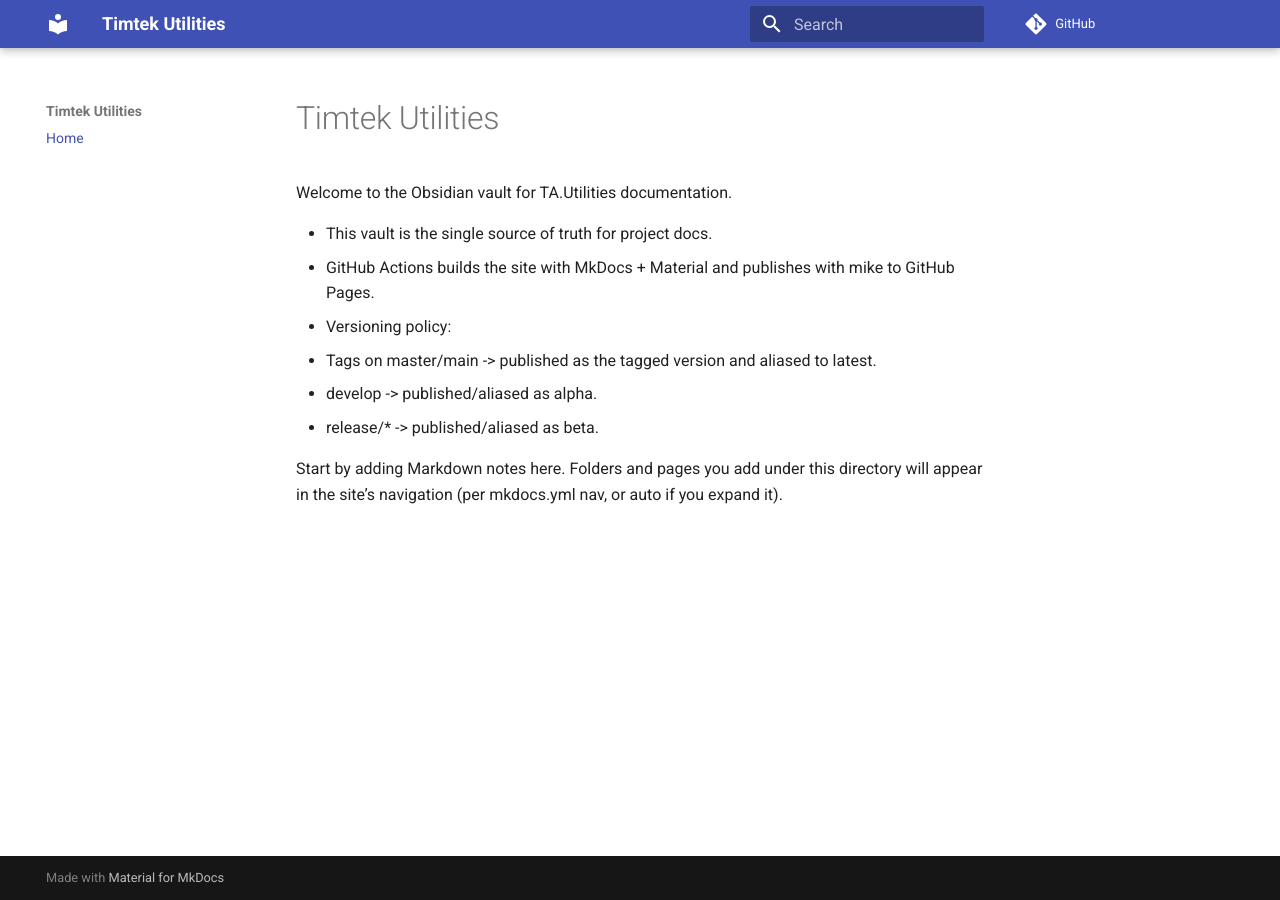
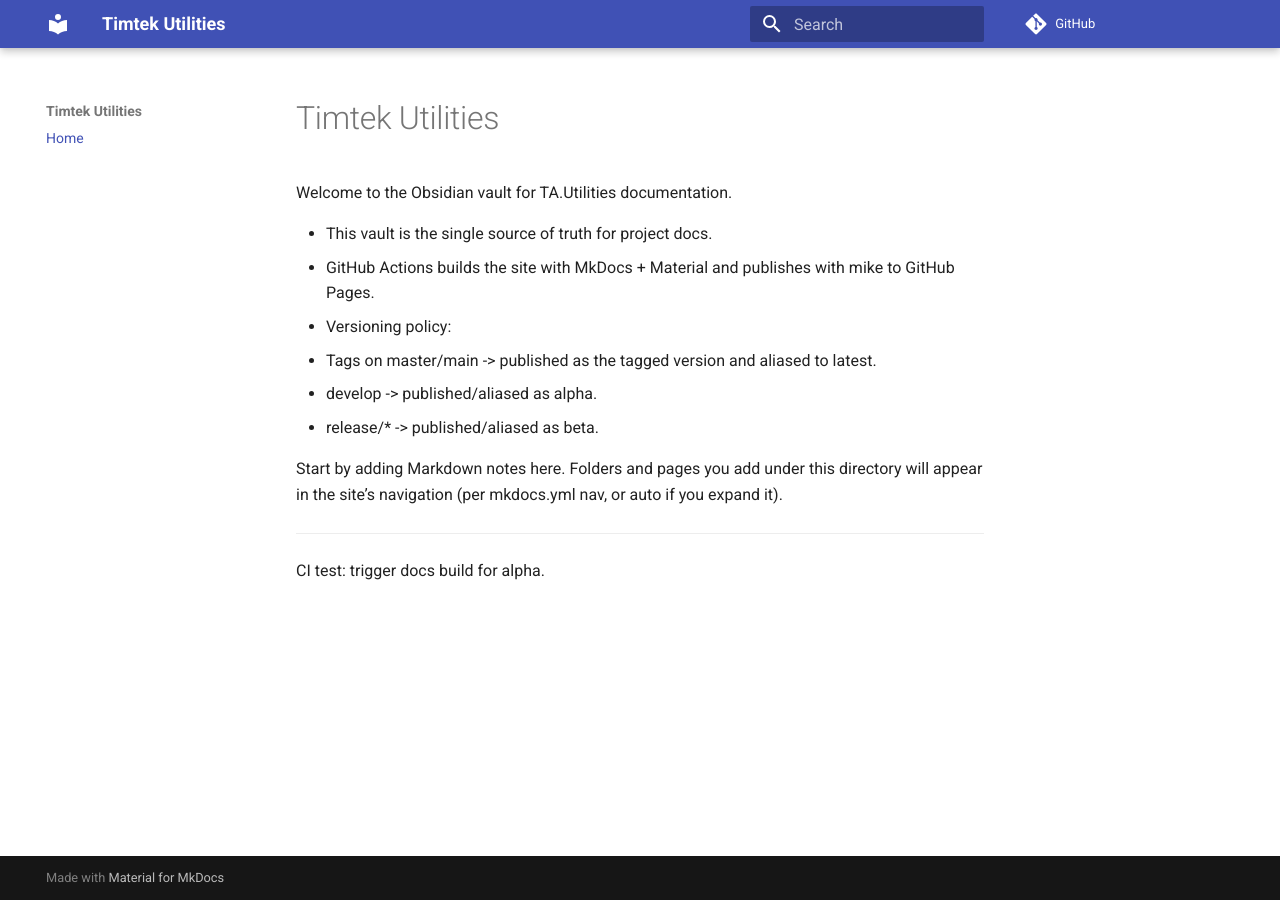
Before and after one commit to Tigra-Astronomy/TA.Utilities, an MkDocs documentation site: the page built from Documentation/Timtek Utilities/index.md, in a window 1280 px wide. Built offline with MkDocs 1.6.1 and Material for MkDocs 9.7.7, drawn with Linux system fonts in a browser that asks for light colours; comment, search, counter and statistics services are not loaded; the version menu is left out.

Commit message:
docs: trigger build; use GitVersion SemVer for mike versions and keep alpha/beta aliases rolling

```diff
--- a/Documentation/Timtek Utilities/index.md
+++ b/Documentation/Timtek Utilities/index.md
@@ -10,3 +10,7 @@ Welcome to the Obsidian vault for TA.Utilities documentation.
   - release/* -> published/aliased as beta.
 
 Start by adding Markdown notes here. Folders and pages you add under this directory will appear in the site’s navigation (per mkdocs.yml nav, or auto if you expand it).
+
+---
+
+CI test: trigger docs build for alpha.
```
Also changed, not shown: 1 other file.
